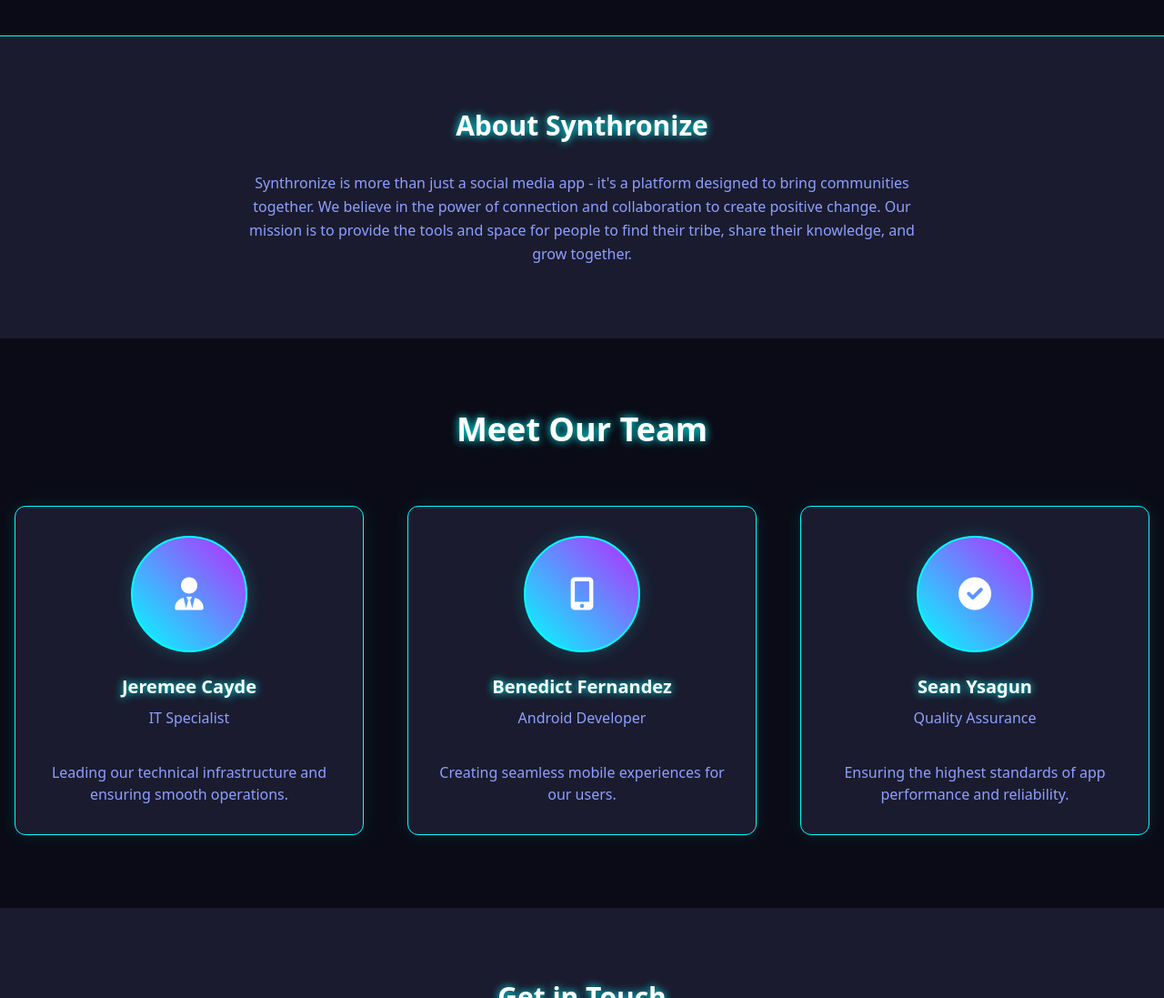
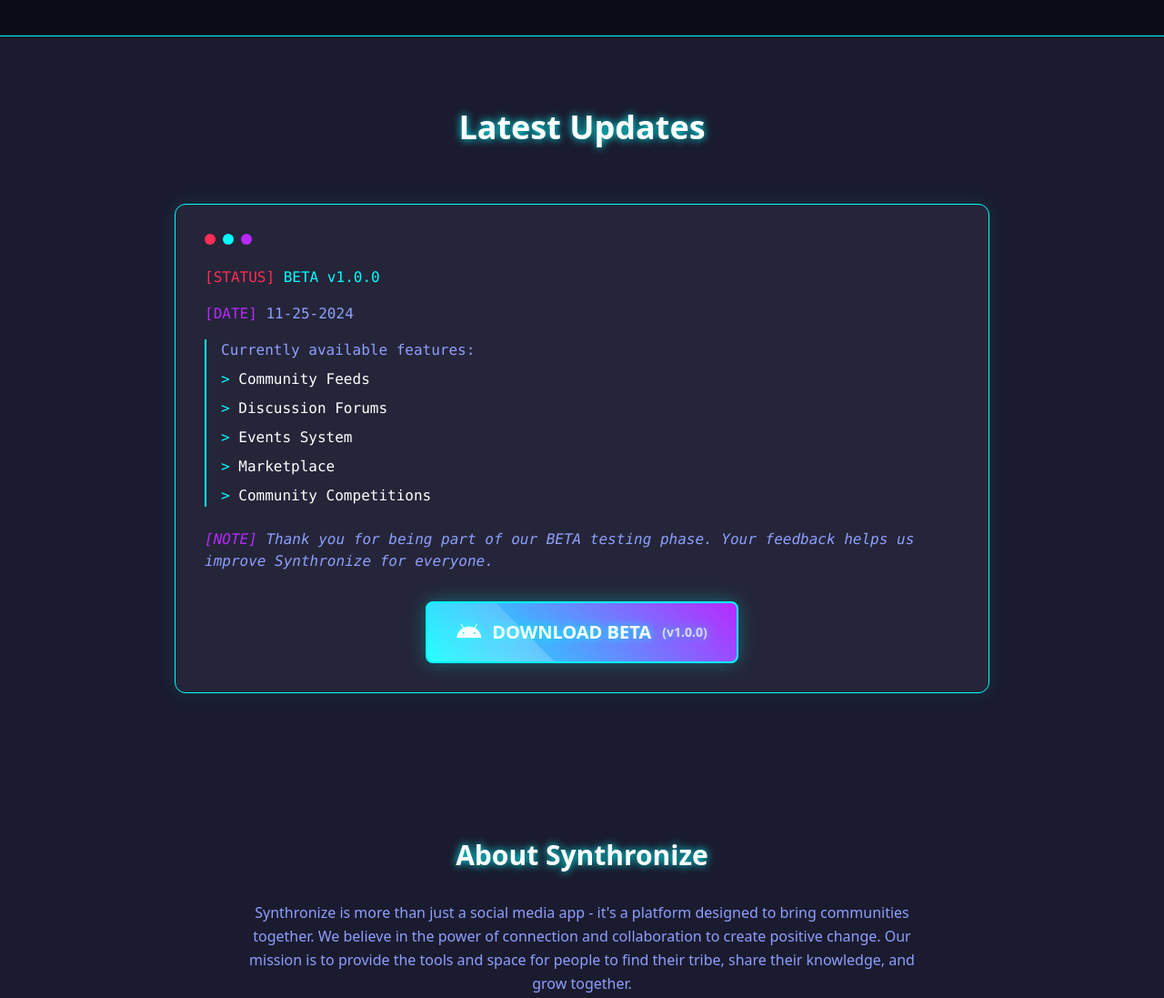
Before and after one commit to KyahKaydi17/SynthronizePROD, a plain HTML site: page index.html in a window 1280 px wide. Shown: the part 1380-2477 px from the top of the page at 91% size. Drawn offline with nearby package versions, Linux system fonts and the light colour scheme.

Commit message:
Add files via upload

```diff
--- a/index.html
+++ b/index.html
@@ -365,15 +365,69 @@
         </div>
     </section>
 
-    <!-- About -->
-    <section id="about" class="py-20 bg-gray-100">
-        <div class="max-w-3xl mx-auto px-4 text-center">
-            <h2 class="text-3xl font-bold mb-8">About Synthronize</h2>
-            <p class="text-gray-600 leading-relaxed">
-                Synthronize is more than just a social media app - it's a platform designed to bring communities together.
-                We believe in the power of connection and collaboration to create positive change. Our mission is to provide
-                the tools and space for people to find their tribe, share their knowledge, and grow together.
-            </p>
+    <!-- Updates Section -->
+    <section class="py-20 relative overflow-hidden bg-[#1a1b2e]">
+        <div class="max-w-7xl mx-auto px-4">
+            <h2 class="text-4xl font-bold text-center mb-16 text-white">Latest Updates</h2>
+
+            <div class="max-w-4xl mx-auto">
+                <div class="feature-card p-8 rounded-xl relative bg-[#242538] border border-[var(--neon-cyan)]">
+                    <!-- Terminal dots -->
+                    <div class="flex items-center mb-6">
+                        <div class="w-3 h-3 rounded-full bg-[var(--neon-pink)] mr-2"></div>
+                        <div class="w-3 h-3 rounded-full bg-[var(--neon-cyan)] mr-2"></div>
+                        <div class="w-3 h-3 rounded-full bg-[var(--neon-purple)]"></div>
+                    </div>
+
+                    <div class="text-[var(--neon-cyan)] mb-4 font-mono">
+                        <span class="text-[var(--neon-pink)]">[STATUS]</span> BETA v1.0.0
+                    </div>
+
+                    <div class="text-[var(--cyber-text-secondary)] mb-4 font-mono">
+                        <span class="text-[var(--neon-purple)]">[DATE]</span> 11-25-2024
+                    </div>
+
+                    <div class="border-l-2 border-[var(--neon-cyan)] pl-4 mb-6">
+                        <p class="text-[var(--cyber-text-secondary)] mb-2 font-mono">Currently available features:</p>
+                        <ul class="list-none space-y-2 text-[var(--cyber-text)] font-mono">
+                            <li><span class="text-[var(--neon-cyan)]">></span> Community Feeds</li>
+                            <li><span class="text-[var(--neon-cyan)]">></span> Discussion Forums</li>
+                            <li><span class="text-[var(--neon-cyan)]">></span> Events System</li>
+                            <li><span class="text-[var(--neon-cyan)]">></span> Marketplace</li>
+                            <li><span class="text-[var(--neon-cyan)]">></span> Community Competitions</li>
+                        </ul>
+                    </div>
+
+                    <div class="text-[var(--cyber-text-secondary)] font-mono italic mb-8">
+                        <span class="text-[var(--neon-purple)]">[NOTE]</span> Thank you for being part of our BETA testing phase. Your feedback helps us improve Synthronize for everyone.
+                    </div>
+
+                    <!-- Download Button -->
+                    <div class="text-center">
+                        <a href="synthronize.apk"
+                           download
+                           class="download-btn group px-8 py-4 rounded-lg font-bold text-xl inline-flex items-center space-x-3 transform hover:scale-105 transition-all">
+                            <i class="fab fa-android text-2xl"></i>
+                            <span>DOWNLOAD BETA</span>
+                            <span class="text-sm opacity-75">(v1.0.0)</span>
+                        </a>
+                    </div>
+                </div>
+            </div>
+        </div>
+    </section>
+
+    <!-- About Section -->
+    <section id="about" class="py-20 bg-[#0a0b16]">
+        <div class="max-w-7xl mx-auto px-4">
+            <div class="max-w-3xl mx-auto text-center">
+                <h2 class="text-3xl font-bold mb-8 text-white">About Synthronize</h2>
+                <p class="text-gray-300 leading-relaxed">
+                    Synthronize is more than just a social media app - it's a platform designed to bring communities together.
+                    We believe in the power of connection and collaboration to create positive change. Our mission is to provide
+                    the tools and space for people to find their tribe, share their knowledge, and grow together.
+                </p>
+            </div>
         </div>
     </section>
 
```
